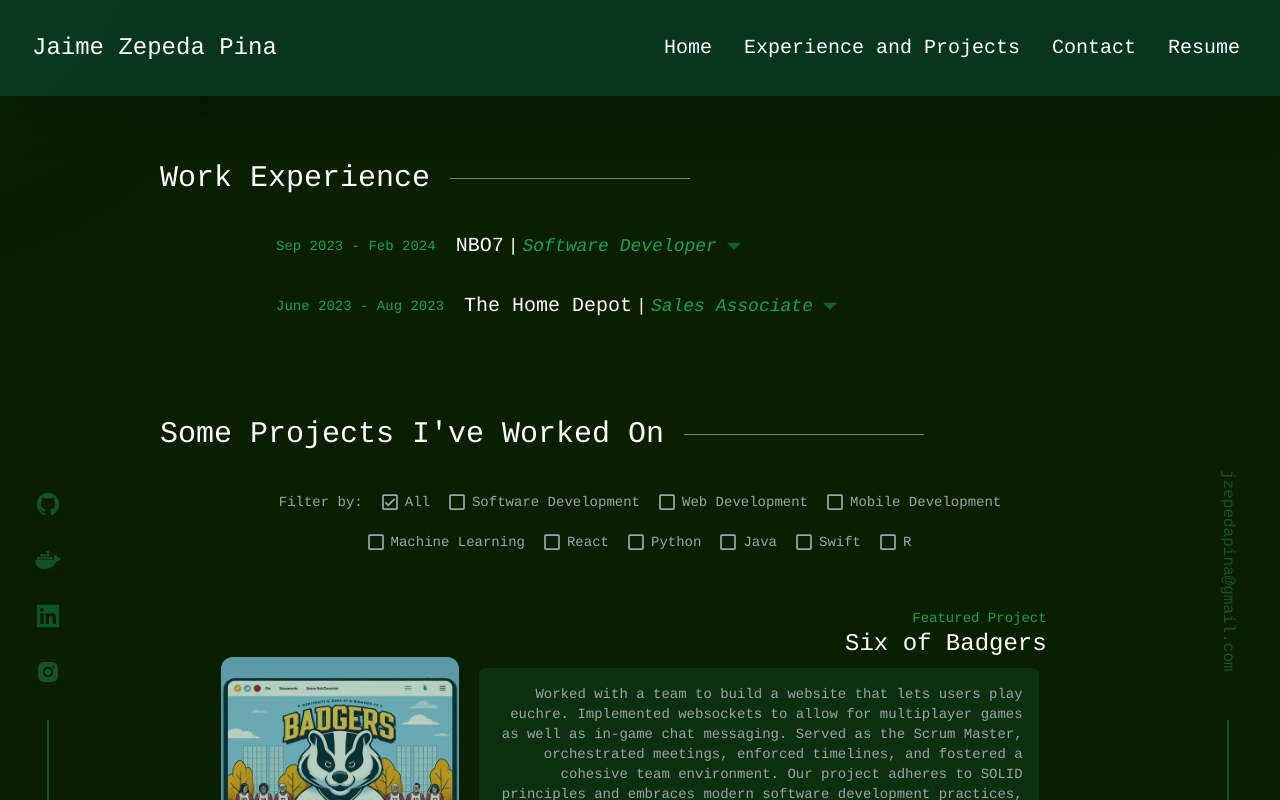
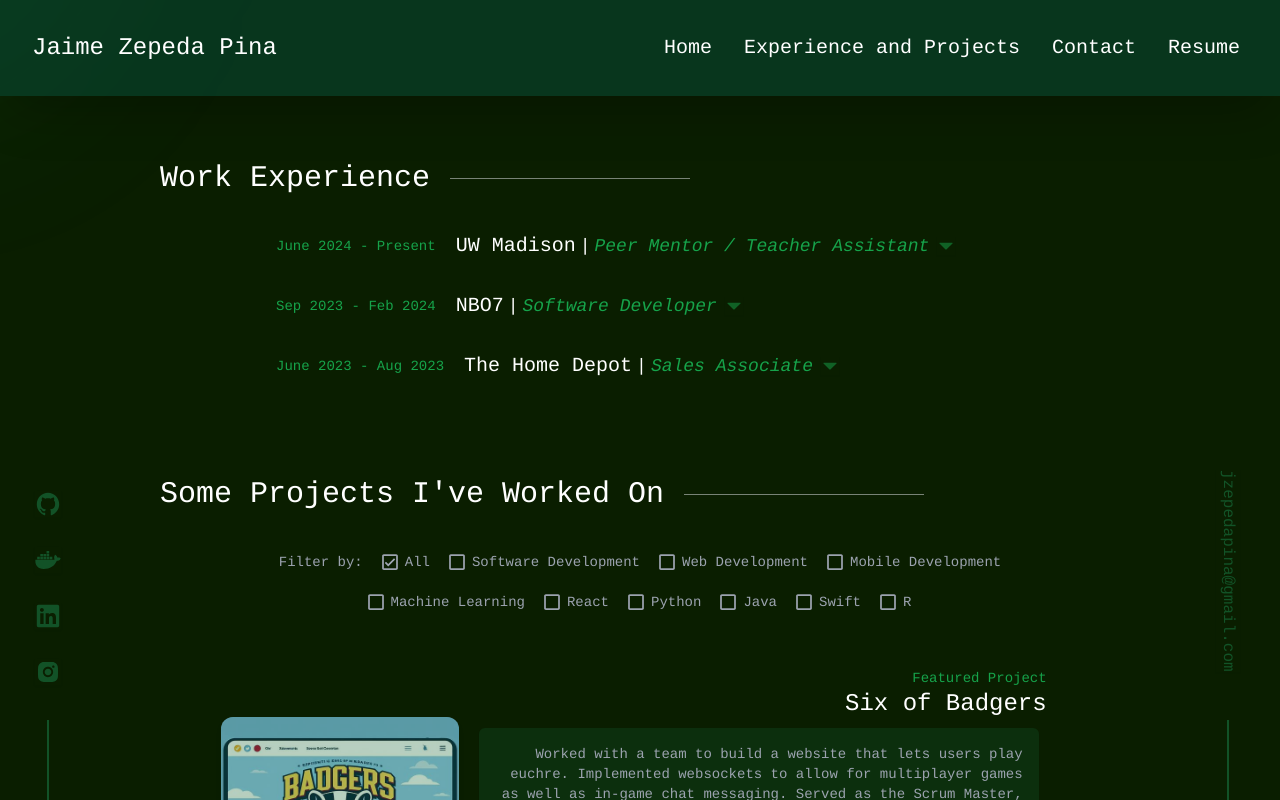
Before and after one commit to JaimeZepeda08/portfolio-website, a Next.js app: page /projects in a window 1280 px wide. Shown: the top 800 px of the page. Built offline with nearby package versions, Linux system fonts and the light colour scheme.

Commit message:
Added Peer Mentor job

```diff
--- a/src/app/projects/page.tsx
+++ b/src/app/projects/page.tsx
@@ -112,6 +112,16 @@ export default function Home() {
 
   const WorkExperience: WorkItem[] = [
     {
+      company: "UW Madison",
+      title: "Peer Mentor / Teacher Assistant",
+      date: ["June 2024", "Present"],
+      description: [
+        "Assisted in teaching undergraduate courses in the Computer Science Department such as Data Science Programming, providing support to a large number of students.",
+        "Mentored students individually, helping them troubleshoot code and debug programs, leading to improved academic performance.",
+        "Collaborated with Professor Gurmail Singh to create engaging course content and adapt teaching methods based on student feedback.",
+      ],
+    },
+    {
       company: "NBO7",
       title: "Software Developer",
       date: ["Sep 2023", "Feb 2024"],
@@ -126,7 +136,7 @@ export default function Home() {
       date: ["June 2023", "Aug 2023"],
       description: [
         "Supervised the garden department, offered excellent customer service, and assisted with sales.",
-        "In charge of down-stocking and giving constant shelf maintenance to improve store appearance",
+        "In charge of stocking and giving constant shelf maintenance to improve store appearance",
         "Worked in a team-oriented environment to provide the customers with the best shopping experience",
       ],
     },
```
